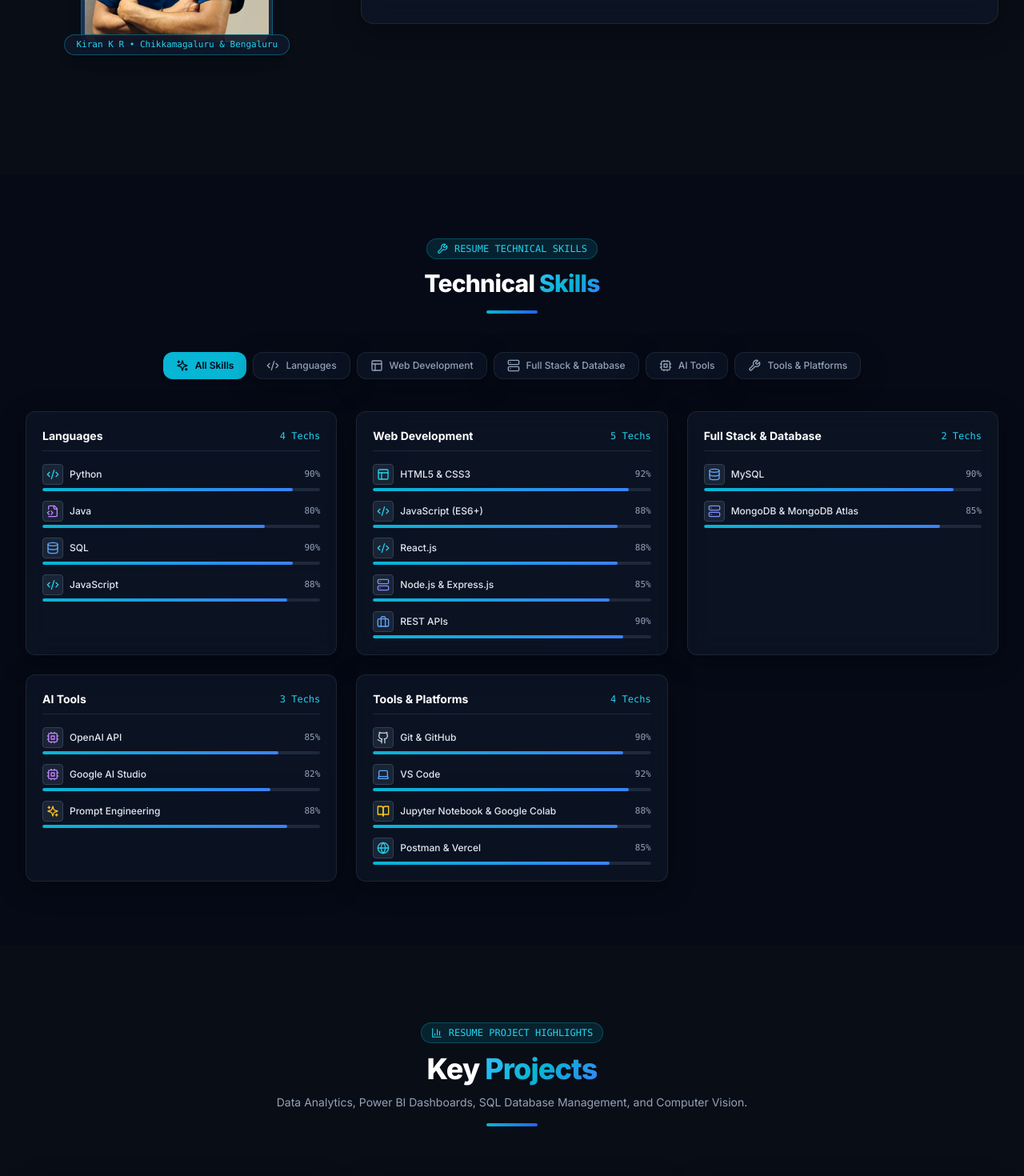
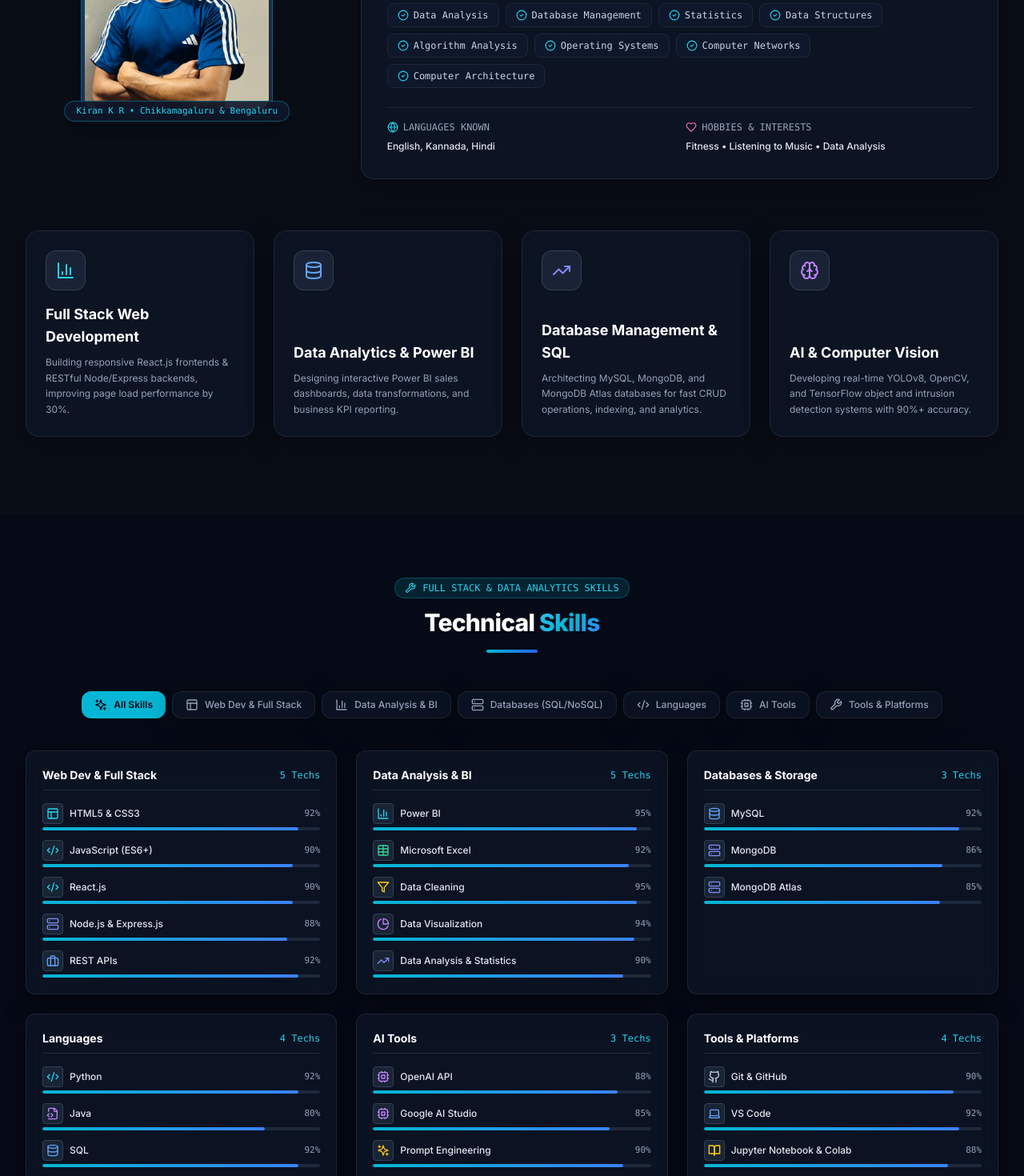
Before and after one commit to kirankr9343/kiran-portfolio, a React (Vite) app: page / in a window 1280 px wide. Shown: the part 1320-2790 px from the top of the page at 80% size. Built offline with nearby package versions, Linux system fonts and the light colour scheme.

Commit message:
Combine 4 unique projects and 6 certifications across dual Full Stack & Data Analyst roles

```diff
--- a/src/components/Skills.jsx
+++ b/src/components/Skills.jsx
@@ -15,18 +15,24 @@ import {
   Globe,
   Cpu,
   Layout,
-  BookOpen
+  BookOpen,
+  BarChart3,
+  Table,
+  Filter,
+  PieChart,
+  TrendingUp
 } from 'lucide-react';
 
 export const Skills = () => {
   const [activeTab, setActiveTab] = useState('all');
-  const { languages, webDev, fullStackDb, aiTools, toolsPlatforms } = portfolioData.skills;
+  const { languages, webDev, analytics, fullStackDb, aiTools, toolsPlatforms } = portfolioData.skills;
 
   const categories = [
     { id: 'all', name: 'All Skills', icon: <Sparkles className="w-4 h-4" /> },
+    { id: 'webDev', name: 'Web Dev & Full Stack', icon: <Layout className="w-4 h-4" /> },
+    { id: 'analytics', name: 'Data Analysis & BI', icon: <BarChart3 className="w-4 h-4" /> },
+    { id: 'fullStackDb', name: 'Databases (SQL/NoSQL)', icon: <Server className="w-4 h-4" /> },
     { id: 'languages', name: 'Languages', icon: <Code2 className="w-4 h-4" /> },
-    { id: 'webDev', name: 'Web Development', icon: <Layout className="w-4 h-4" /> },
-    { id: 'fullStackDb', name: 'Full Stack & Database', icon: <Server className="w-4 h-4" /> },
     { id: 'aiTools', name: 'AI Tools', icon: <Cpu className="w-4 h-4" /> },
     { id: 'toolsPlatforms', name: 'Tools & Platforms', icon: <Wrench className="w-4 h-4" /> },
   ];
@@ -38,6 +44,11 @@ export const Skills = () => {
     Layout: <Layout className="w-4 h-4 text-cyan-400" />,
     Server: <Server className="w-4 h-4 text-indigo-400" />,
     Briefcase: <Briefcase className="w-4 h-4 text-blue-400" />,
+    BarChart3: <BarChart3 className="w-4 h-4 text-cyan-400" />,
+    Table: <Table className="w-4 h-4 text-emerald-400" />,
+    Filter: <Filter className="w-4 h-4 text-yellow-400" />,
+    PieChart: <PieChart className="w-4 h-4 text-purple-400" />,
+    TrendingUp: <TrendingUp className="w-4 h-4 text-indigo-400" />,
     Cpu: <Cpu className="w-4 h-4 text-purple-400" />,
     Sparkles: <Sparkles className="w-4 h-4 text-amber-400" />,
     Github: <Github className="w-4 h-4 text-slate-300" />,
@@ -48,21 +59,24 @@ export const Skills = () => {
 
   const getFilteredSkills = () => {
     switch (activeTab) {
+      case 'webDev':
+        return [{ title: 'Web Development & Full Stack', items: webDev || [] }];
+      case 'analytics':
+        return [{ title: 'Data Analysis & Business Intelligence', items: analytics || [] }];
+      case 'fullStackDb':
+        return [{ title: 'Databases & Storage', items: fullStackDb || [] }];
       case 'languages':
-        return [{ title: 'Languages', items: languages || [] }];
-      case 'webDev':
-        return [{ title: 'Web Development', items: webDev || [] }];
-      case 'fullStackDb':
-        return [{ title: 'Full Stack & Database', items: fullStackDb || [] }];
+        return [{ title: 'Programming & Query Languages', items: languages || [] }];
       case 'aiTools':
-        return [{ title: 'AI Tools & Engineering', items: aiTools || [] }];
+        return [{ title: 'AI Tools & Prompt Engineering', items: aiTools || [] }];
       case 'toolsPlatforms':
-        return [{ title: 'Tools & Platforms', items: toolsPlatforms || [] }];
+        return [{ title: 'Tools & Developer Platforms', items: toolsPlatforms || [] }];
       default:
         return [
+          { title: 'Web Dev & Full Stack', items: webDev || [] },
+          { title: 'Data Analysis & BI', items: analytics || [] },
+          { title: 'Databases & Storage', items: fullStackDb || [] },
           { title: 'Languages', items: languages || [] },
-          { title: 'Web Development', items: webDev || [] },
-          { title: 'Full Stack & Database', items: fullStackDb || [] },
           { title: 'AI Tools', items: aiTools || [] },
           { title: 'Tools & Platforms', items: toolsPlatforms || [] }
         ];
@@ -77,7 +91,7 @@ export const Skills = () => {
         <div className="text-center max-w-3xl mx-auto mb-12">
           <div className="inline-flex items-center gap-2 px-3 py-1 rounded-full bg-cyan-950/60 border border-cyan-500/30 text-cyan-400 text-xs font-mono mb-3">
             <Wrench className="w-3.5 h-3.5" />
-            RESUME TECHNICAL SKILLS
+            FULL STACK & DATA ANALYTICS SKILLS
           </div>
           <h2 className="text-3xl font-extrabold text-white tracking-tight">
             Technical <span className="gradient-text">Skills</span>
--- a/src/data/portfolioData.js
+++ b/src/data/portfolioData.js
@@ -1,6 +1,7 @@
 import kiranPhoto from '../assets/kiran-photo.jpg';
 import resumePdf from '../assets/Kiran_KR_Resume.pdf';
 import buildathonCertImg from '../assets/buildathon-cert.jpg';
+import projectSalesImg from '../assets/project-sales.jpg';
 import projectAnimalImg from '../assets/project-animal.jpg';
 import projectObjectImg from '../assets/project-object.jpg';
 import projectCarImg from '../assets/project-car.jpg';
@@ -10,21 +11,29 @@ const officialResumePdfPath = `${import.meta.env.BASE_URL}Kiran_KR_Resume.pdf`;
 export const portfolioData = {
   personalInfo: {
     name: "Kiran K R",
-    title: "Full Stack Developer | AI & Data Science Engineer",
+    title: "Full Stack Developer | Data Analyst & AI Engineer",
     typingTitles: [
-      "Full Stack Web Developer",
-      "AI & Data Science Engineer",
+      "Full Stack Web Developer (React & Node.js)",
+      "Data Analyst & Power BI Specialist",
+      "RESTful API & Database Engineer",
       "Python & Machine Learning Developer",
-      "React.js & Node.js Developer",
-      "MySQL & Database Engineer"
+      "MERN & SQL Database Specialist",
+      "Prompt Engineering & AI Tools Developer"
     ],
     email: "kirankr93439343@gmail.com",
     phone: "+91 82175 63366",
-    location: "Chikkamagaluru, Karnataka",
+    location: "Chikkamagaluru & Bengaluru, Karnataka",
     profileImage: kiranPhoto,
     resumeUrl: officialResumePdfPath,
-    aboutSummary: "I am a Computer Science & AI/Data Science Engineering student skilled in building responsive full-stack web applications, RESTful APIs, relational database systems, and machine learning models.",
-    spokenLanguages: ["English", "Kannada", "Hindi"]
+    aboutSummary: "I am a versatile Full Stack Developer and Data Analyst specializing in building scalable web applications, RESTful APIs, relational database systems, and interactive data analytics dashboards. With a strong foundation in Artificial Intelligence & Data Science (CGPA: 8.43), I combine full-stack web engineering (React, Node, Express, MongoDB, MySQL) with data analytics and machine learning (Python, SQL, Power BI, OpenCV, YOLOv8).",
+    highlights: [
+      { title: "Full Stack Web Development", desc: "Building responsive React.js frontends & RESTful Node/Express backends, improving page load performance by 30%." },
+      { title: "Data Analytics & Power BI", desc: "Designing interactive Power BI sales dashboards, data transformations, and business KPI reporting." },
+      { title: "Database Management & SQL", desc: "Architecting MySQL, MongoDB, and MongoDB Atlas databases for fast CRUD operations, indexing, and analytics." },
+      { title: "AI & Computer Vision", desc: "Developing real-time YOLOv8, OpenCV, and TensorFlow object and intrusion detection systems with 90%+ accuracy." }
+    ],
+    spokenLanguages: ["English", "Kannada", "Hindi"],
+    hobbies: ["Fitness", "Listening to Music", "Data Analysis"]
   },
 
   socialLinks: {
@@ -33,10 +42,21 @@ export const portfolioData = {
     email: "mailto:kirankr93439343@gmail.com"
   },
 
+  coursework: [
+    "Data Analysis",
+    "Database Management",
+    "Statistics",
+    "Data Structures",
+    "Algorithm Analysis",
+    "Operating Systems",
+    "Computer Networks",
+    "Computer Architecture"
+  ],
+
   stats: [
-    { id: 1, count: 3, suffix: "", label: "Projects Completed" },
+    { id: 1, count: 4, suffix: "", label: "Projects Completed" },
     { id: 2, count: 1, suffix: "", label: "Full Stack Internship" },
-    { id: 3, count: 3, suffix: "", label: "Certifications" },
+    { id: 3, count: 6, suffix: "", label: "Professional Certifications" },
     { id: 4, count: 8.43, suffix: " / 10", label: "B.E. CGPA (NMIT)" }
   ],
 
@@ -66,7 +86,7 @@ export const portfolioData = {
       period: "Sept 2024 – Aug 2027",
       grade: "CGPA: 8.43 / 10.0",
       highlights: [
-        "Specializing in AI, Data Science, Machine Learning, Computer Vision, and Software Engineering."
+        "Specializing in AI, Data Science, Machine Learning, Computer Vision, Full Stack Web Engineering, and Databases."
       ]
     },
     {
@@ -77,49 +97,75 @@ export const portfolioData = {
       period: "June 2021 – March 2024",
       grade: "Percentile: 78.8%",
       highlights: [
-        "Core Computer Science subjects, Web Development, Relational Databases, and Programming Fundamentals."
+        "Core Computer Science subjects, Web Development, Relational Databases, and Software Engineering."
       ]
     }
   ],
 
   skills: {
     languages: [
-      { name: "Python", level: 90, icon: "Code2" },
+      { name: "Python", level: 92, icon: "Code2" },
       { name: "Java", level: 80, icon: "FileCode2" },
-      { name: "SQL", level: 90, icon: "Database" },
-      { name: "JavaScript", level: 88, icon: "Code2" }
+      { name: "SQL", level: 92, icon: "Database" },
+      { name: "JavaScript", level: 90, icon: "Code2" }
     ],
     webDev: [
       { name: "HTML5 & CSS3", level: 92, icon: "Layout" },
-      { name: "JavaScript (ES6+)", level: 88, icon: "Code2" },
-      { name: "React.js", level: 88, icon: "Code2" },
-      { name: "Node.js & Express.js", level: 85, icon: "Server" },
-      { name: "REST APIs", level: 90, icon: "Briefcase" }
+      { name: "JavaScript (ES6+)", level: 90, icon: "Code2" },
+      { name: "React.js", level: 90, icon: "Code2" },
+      { name: "Node.js & Express.js", level: 88, icon: "Server" },
+      { name: "REST APIs", level: 92, icon: "Briefcase" }
+    ],
+    analytics: [
+      { name: "Power BI", level: 95, icon: "BarChart3" },
+      { name: "Microsoft Excel", level: 92, icon: "Table" },
+      { name: "Data Cleaning", level: 95, icon: "Filter" },
+      { name: "Data Visualization", level: 94, icon: "PieChart" },
+      { name: "Data Analysis & Statistics", level: 90, icon: "TrendingUp" }
     ],
     fullStackDb: [
-      { name: "MySQL", level: 90, icon: "Database" },
-      { name: "MongoDB & MongoDB Atlas", level: 85, icon: "Server" }
+      { name: "MySQL", level: 92, icon: "Database" },
+      { name: "MongoDB", level: 86, icon: "Server" },
+      { name: "MongoDB Atlas", level: 85, icon: "Server" }
     ],
     aiTools: [
-      { name: "OpenAI API", level: 85, icon: "Cpu" },
-      { name: "Google AI Studio", level: 82, icon: "Cpu" },
-      { name: "Prompt Engineering", level: 88, icon: "Sparkles" }
+      { name: "OpenAI API", level: 88, icon: "Cpu" },
+      { name: "Google AI Studio", level: 85, icon: "Cpu" },
+      { name: "Prompt Engineering", level: 90, icon: "Sparkles" }
     ],
     toolsPlatforms: [
       { name: "Git & GitHub", level: 90, icon: "Github" },
       { name: "VS Code", level: 92, icon: "Laptop" },
-      { name: "Jupyter Notebook & Google Colab", level: 88, icon: "BookOpen" },
-      { name: "Postman & Vercel", level: 85, icon: "Globe" }
+      { name: "Jupyter Notebook & Colab", level: 88, icon: "BookOpen" },
+      { name: "Postman & Vercel", level: 86, icon: "Globe" }
     ]
   },
 
   projects: [
     {
       id: 1,
+      title: "Blinkit Sales Dashboard using Power BI",
+      subtitle: "Feb 2026",
+      technologiesSummary: "Power BI | Excel | SQL | DAX",
+      description: "Interactive e-commerce grocery analytics dashboard built to analyze sales performance, revenue metrics, monthly trends, and regional outlet performance.",
+      bullets: [
+        "Cleaned and transformed sales data using Excel and SQL.",
+        "Built interactive dashboards to visualize revenue, profit, monthly sales, and regional performance.",
+        "Used charts, slicers, and KPIs to help identify business trends.",
+        "Created reports to support data-driven business decisions."
+      ],
+      technologies: ["Power BI", "Excel", "SQL", "DAX", "Data Visualization"],
+      image: projectSalesImg,
+      github: "https://github.com/kirankr9343",
+      demo: "https://github.com/kirankr9343",
+      featured: true
+    },
+    {
+      id: 2,
       title: "Object Detection System",
       subtitle: "Sep 2025",
       technologiesSummary: "Python | YOLOv8 | OpenCV | TensorFlow | Flask",
-      description: "Real-time computer vision system to identify and classify multiple objects from images and live video streams.",
+      description: "Real-time computer vision system to identify and classify multiple objects from images and live video streams with 90%+ accuracy.",
       bullets: [
         "Developed a real-time object detection system using YOLOv8 and OpenCV to identify and classify multiple objects from images and live video streams, optimizing inference for high-speed detection and object tracking.",
         "Built a Flask-based web interface for live monitoring, detection visualization, and automated result management, providing an intuitive dashboard for real-time predictions.",
@@ -133,7 +179,7 @@ export const portfolioData = {
       featured: true
     },
     {
-      id: 2,
+      id: 3,
       title: "Car Booking Website",
       subtitle: "Apr 2024",
       technologiesSummary: "HTML | CSS | JavaScript | Python | MySQL",
@@ -148,10 +194,10 @@ export const portfolioData = {
       image: projectCarImg,
       github: "https://github.com/kirankr9343",
       demo: "https://github.com/kirankr9343",
-      featured: true
+      featured: false
     },
     {
-      id: 3,
+      id: 4,
       title: "Animal Intrusion Detection System",
       subtitle: "Feb 2026",
       technologiesSummary: "Python | YOLOv8 | OpenCV | Flask | MySQL",
@@ -187,14 +233,30 @@ export const portfolioData = {
   certifications: [
     {
       id: 1,
-      title: "Science of Happiness and Wellbeing",
-      issuer: "IIT Madras (NPTEL)",
-      date: "Apr 2026",
-      icon: "Smile",
+      title: "Analysis of Power BI",
+      issuer: "Microsoft",
+      date: "Jan 2026",
+      icon: "BarChart2",
       verifyUrl: "#"
     },
     {
       id: 2,
+      title: "SQL Certification",
+      issuer: "HackerRank",
+      date: "Apr 2025",
+      icon: "Database",
+      verifyUrl: "#"
+    },
+    {
+      id: 3,
+      title: "Data Analytics Essentials",
+      issuer: "Cisco Networking Academy",
+      date: "Jan 2025",
+      icon: "BarChart2",
+      verifyUrl: "#"
+    },
+    {
+      id: 4,
       title: "Full Stack Developer at Rank Book Academy",
       issuer: "Rank Book Academy",
       date: "Jan – Apr 2024",
@@ -202,12 +264,20 @@ export const portfolioData = {
       verifyUrl: "#"
     },
     {
-      id: 3,
+      id: 5,
       title: "Deep Learning for Developers",
       issuer: "Infosys's Platform",
       date: "Mar 2026",
       icon: "Cpu",
       verifyUrl: "#"
+    },
+    {
+      id: 6,
+      title: "Science of Happiness and Wellbeing",
+      issuer: "IIT Madras (NPTEL)",
+      date: "Apr 2026",
+      icon: "Smile",
+      verifyUrl: "#"
     }
   ]
 };
```
